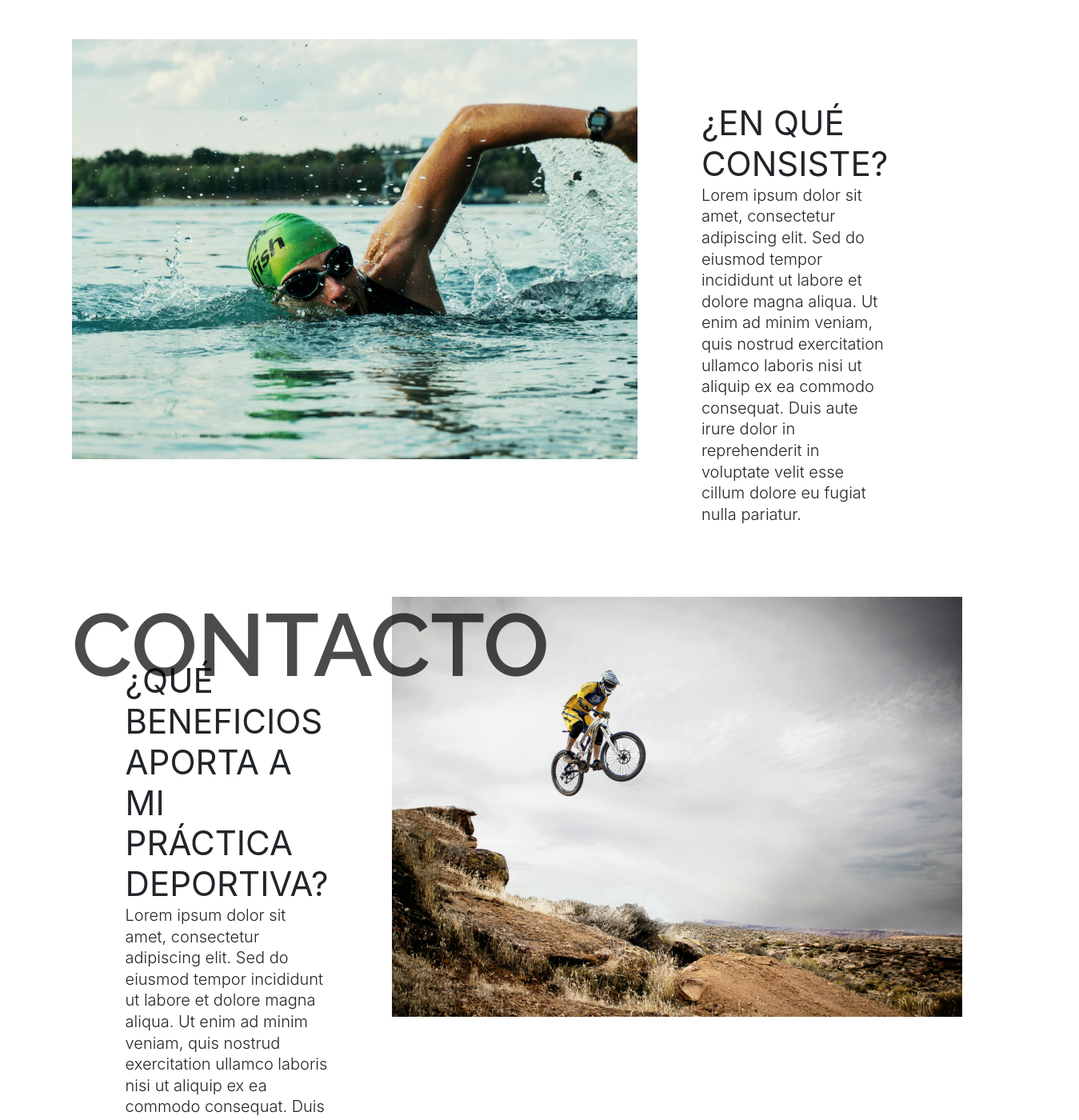
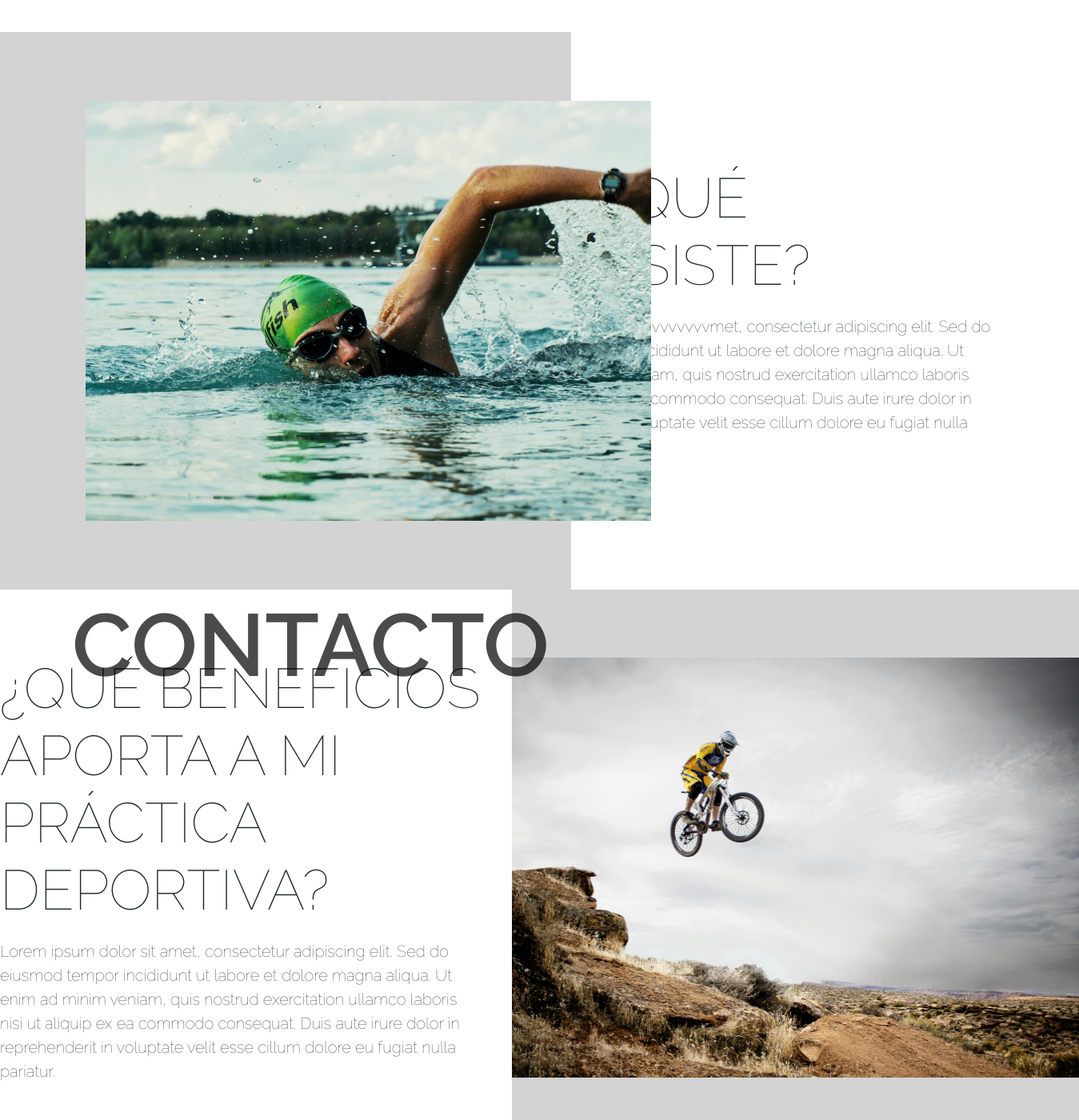
Before and after one commit to GabrielaRamos79/inner_visual_final_project, a React (Vite) app in the folder client/InnerVisual/: page / in a window 1280 px wide. Shown: the part 980-2380 px from the top of the page at 80% size, 1349 px wide, since content can reach past the window. Built offline with nearby package versions, Linux system fonts and the light colour scheme.

Commit message:
avanzando

```diff
--- a/client/InnerVisual/src/components/usp/Usp.jsx
+++ b/client/InnerVisual/src/components/usp/Usp.jsx
@@ -6,29 +6,38 @@ import './usp.css'
 const Usp = () => {
   return (
     <>
+      <h1 className='UspTitle' >EL PROYECTO</h1>
+
       <section className='uspSection'>
-        <div className='titleUsp'>
-          <h1 className='UspTitle' >EL PROYECTO</h1>
-        </div>
+        <div className="uspSection1">
 
-        <div className="photoUsp1">
-          <div className='layoutgray1'></div>
-          <img className='photo1' src={innerphoto} alt="swimming guy" />
-          <div className='textPhoto1'>
+
+          <div className="uspSection1_pic">
+            <div className='layoutgray1'><img className='photo1' src={innerphoto} alt="swimming guy" /></div>
+          </div>
+
+
+
+          <div className='uspSection1_text'>
             <h2 className='titleUsp1'>¿EN QUÉ CONSISTE?</h2>
-            <p className='textUsp1'>Lorem ipsum dolor sit amet, consectetur adipiscing elit. Sed do eiusmod tempor incididunt ut labore et dolore magna aliqua. Ut enim ad minim veniam, quis nostrud exercitation ullamco laboris nisi ut aliquip ex ea commodo consequat. Duis aute irure dolor in reprehenderit in voluptate velit esse cillum dolore eu fugiat nulla pariatur.
+            <p className='textUsp1'>Lorem ipsum dolor vvvvvvvmet, consectetur adipiscing elit. Sed do eiusmod tempor incididunt ut labore et dolore magna aliqua. Ut enim ad minim veniam, quis nostrud exercitation ullamco laboris nisi ut aliquip ex ea commodo consequat. Duis aute irure dolor in reprehenderit in voluptate velit esse cillum dolore eu fugiat nulla pariatur.
             </p>
           </div>
         </div>
 
-        <div className="photoUsp2">
-          <div className='textPhoto2'>
+
+        <div className="uspSection2">
+          <div className='uspSection2_text'>
             <h2 className='titleUsp2'>¿QUÉ BENEFICIOS APORTA A MI PRÁCTICA DEPORTIVA?</h2>
             <p className='textUsp2'>Lorem ipsum dolor sit amet, consectetur adipiscing elit. Sed do eiusmod tempor incididunt ut labore et dolore magna aliqua. Ut enim ad minim veniam, quis nostrud exercitation ullamco laboris nisi ut aliquip ex ea commodo consequat. Duis aute irure dolor in reprehenderit in voluptate velit esse cillum dolore eu fugiat nulla pariatur.
             </p>
           </div>
-          <div className='layoutgray2'></div>
-          <img className='photo2' src={innerphoto2} alt="jumping biker" />
+
+          <div className="uspSection2_pic">
+            <div className='layoutgray2'><img className='photo2' src={innerphoto2} alt="jumping biker" />
+            </div>
+          </div>
+
         </div>
       </section>
     </>
--- a/client/InnerVisual/src/components/usp/usp.css
+++ b/client/InnerVisual/src/components/usp/usp.css
@@ -1,101 +1,93 @@
-.titleUsp {
-margin: 50px;
+.UspTitle{
+font-size: 100px;
+text-align: left;
+margin-left: 120px;
+margin-top: 50px;
+margin-bottom: 50px;
 
 }
 
-.UspTitle{
-font-family: Raleway;
-font-size: 100px;
-font-weight: 600;
-line-height: 129.14px;
-text-align: left;
-;
+.uspSection {
+    width: 100%;
+    height: 100%;
+    margin-bottom: auto;
+     }
 
+.uspSection1,
+.uspSection2{
+    display: flex;
+    align-items: center;
+    justify-content:space-between
 }
-.photoUsp1,
-.photoUsp2 {
-    display: flex;
-    align-items: flex-start;
-    justify-content: center;
+
+.uspSection1_pic,
+.uspSection2_pic {
+    width: 50%;
 }
+
 .photoUsp2 {
     margin-bottom: 100px;
 }
 
 
-.photo2 {
-    width: 540px;
-    width: 713px;
-    height: 525px;
-    top: 2141px;
-    left: 800px;
-    gap: 0px;
-    opacity: 0px;
 
-}
 
 .photo1 {
     width: 707px;
     height: 525px;
-    top: 1444px;
-    left: 94px;
-    gap: 0px;
-    opacity: 0px;
+    position: absolute;
+    margin-top: 12%;
+    margin-left: 15%;
+
 }
 
-.textPhoto1,
-.textPhoto2 {
-   margin: 80px;
+.photo2 {
+    width: 713px;
+    height: 525px;
+    position: absolute;
+    margin-top: 12%;
+    margin-right: 15%;
+   }
+
+.uspSection1_text,
+.uspSection2_text {
+   width: 50%;
+   /* height: 597px; */
+}
+.textUsp1,
+.textUsp2 {
+    max-width: 600px;
 }
 
 .titleUsp1,
 .titleUsp2 {
-    /* margin-bottom: 20px; */
-font-family: Inter;
-font-size: 42px;
-font-weight: 400;
-line-height: 50.83px;
-text-align: left;
-
+    margin-bottom: 20px;
+    font-size: 70px
 }
 
-.uspSection {
-    margin: 0 100px 50px;
-}
 
-.textUsp1,
-.textUsp2 {
-font-family: Inter;
-font-size: 20px;
-font-weight: 300;
-line-height: 26.6px;
-text-align: left;
-}
+
 .layoutgray1 {
 width: 714px;
 height: 697px;
-top: 1360px;
-gap: 0px;
-opacity: 0px;
 background-color: lightgray;
+position: relative;
 }
+.layoutgray2 {
+    width: 709px;
+    height: 697px;
+    background-color: lightgray;
+    position: relative;
+    margin-right: 10px;
+    }
 
-.layoutgray2 {
-width: 709px;
-height: 697px;
-top: 2057px;
-left: 891px;
-gap: 0px;
-opacity: 0px;
-background-color: lightgrey;
-}
 
 @media screen and (max-width: 1200px) {
     .uspSection {
         margin: 0 50px 50px;
     }
 
-    .textPhoto1,
+    .uspSection1_text,
     .divPhoto2 {
         margin-left: 50px;
         margin-right: 50px;
@@ -110,7 +102,7 @@ background-color: lightgrey;
         align-items: flex-start;
     }
 
-    .textPhoto1,
+    .uspSection1_text,
     .textPhoto2 {
         margin-top: 20px;
         margin-left: 0;
```
